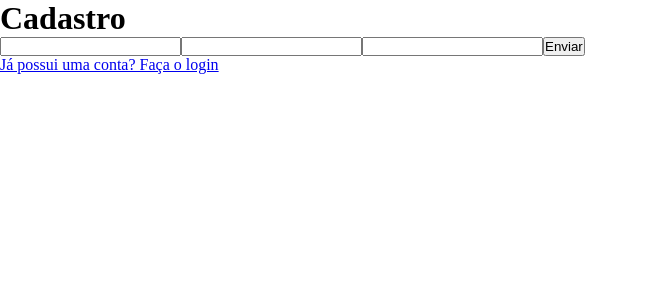
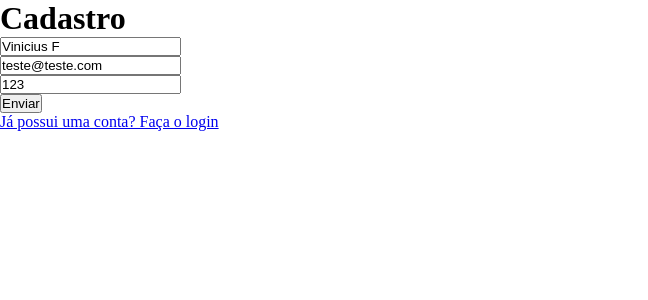
Before and after one commit to vinifortunato/react-base, a React (Create React App) app: page /register in a window 1280 px wide. Shown: the top 300 px of the page, without its empty margins (0-648 px from the left). Built offline with nearby package versions, Linux system fonts and the light colour scheme.

Commit message:
Added React Hook Forms

```diff
--- a/package.json
+++ b/package.json
@@ -10,6 +10,7 @@
   "dependencies": {
     "react": "^17.0.2",
     "react-dom": "^17.0.2",
+    "react-hook-form": "^7.28.1",
     "react-router-dom": "^6.2.2",
     "react-scripts": "5.0.0",
     "styled-components": "^5.3.3"
--- /dev/null
+++ b/src/components/DefaultInput/DefaultInput.jsx
@@ -0,0 +1,11 @@
+const DefaultInput = ({ name, onChange, value }) => {
+  console.log('aaa');
+
+  return (
+    <div>
+      <input name={name} onChange={onChange} value={value} />
+    </div>
+  );
+};
+
+export default DefaultInput;
--- /dev/null
+++ b/src/components/DefaultInput/index.js
@@ -0,0 +1,2 @@
+// eslint-disable-next-line no-restricted-exports
+export { default } from './DefaultInput';
--- a/src/pages/Login.page.jsx
+++ b/src/pages/Login.page.jsx
@@ -1,19 +1,43 @@
-import { Link, useNavigate } from 'react-router-dom';
+import { Link } from 'react-router-dom';
+import { Controller, useForm } from 'react-hook-form';
+import DefaultInput from '../components/DefaultInput';
 
 const LoginPage = () => {
-  const navigate = useNavigate();
+  const { handleSubmit, control } = useForm({
+    defaultValues: {
+      email: 'teste@teste.com',
+      password: '123',
+    },
+  });
 
-  const handleOnSubmit = (event) => {
-    event.preventDefault();
-    navigate('/lobby');
+  const onSubmit = (data) => {
+    console.log(data);
   };
 
   return (
     <div>
       <h1>Login</h1>
-      <form onSubmit={handleOnSubmit}>
-        <input name="email" />
-        <input name="password" />
+      <form onSubmit={handleSubmit(onSubmit)}>
+        <Controller
+          control={control}
+          name="email"
+          render={({ field }) => {
+            const { name, onChange, value } = field;
+            return (
+              <DefaultInput name={name} onChange={onChange} value={value} />
+            );
+          }}
+        />
+        <Controller
+          control={control}
+          name="password"
+          render={({ field }) => {
+            const { name, onChange, value } = field;
+            return (
+              <DefaultInput name={name} onChange={onChange} value={value} type="password" />
+            );
+          }}
+        />
         <button type="submit">Entrar</button>
       </form>
       <Link to="/register">Não possui uma conta? Cadastre-se</Link>
--- a/src/pages/Register.page.jsx
+++ b/src/pages/Register.page.jsx
@@ -1,20 +1,57 @@
+import { Controller, useForm } from 'react-hook-form';
 import { Link, useNavigate } from 'react-router-dom';
+import DefaultInput from '../components/DefaultInput';
 
 const RegisterPage = () => {
+  const { handleSubmit, control } = useForm({
+    defaultValues: {
+      name: 'Vinicius F',
+      email: 'teste@teste.com',
+      password: '123',
+    },
+  });
+
   const navigate = useNavigate();
 
-  const handleOnSubmit = (event) => {
-    event.preventDefault();
+  const onSubmit = (data) => {
+    console.log(data);
     navigate('/login');
   };
 
   return (
     <div>
       <h1>Cadastro</h1>
-      <form onSubmit={handleOnSubmit}>
-        <input name="name" />
-        <input name="email" />
-        <input name="password" />
+      <form onSubmit={handleSubmit(onSubmit)}>
+        <Controller
+          control={control}
+          name="name"
+          render={({ field }) => {
+            const { name, onChange, value } = field;
+            return (
+              <DefaultInput name={name} onChange={onChange} value={value} />
+            );
+          }}
+        />
+        <Controller
+          control={control}
+          name="email"
+          render={({ field }) => {
+            const { name, onChange, value } = field;
+            return (
+              <DefaultInput name={name} onChange={onChange} value={value} type="email" />
+            );
+          }}
+        />
+        <Controller
+          control={control}
+          name="password"
+          render={({ field }) => {
+            const { name, onChange, value } = field;
+            return (
+              <DefaultInput name={name} onChange={onChange} value={value} type="password" />
+            );
+          }}
+        />
         <button type="submit">Enviar</button>
       </form>
       <Link to="/login">Já possui uma conta? Faça o login</Link>
```
Also changed, not shown: .eslintrc.json, 1 other file (tests, documents, lock files or other folders).
